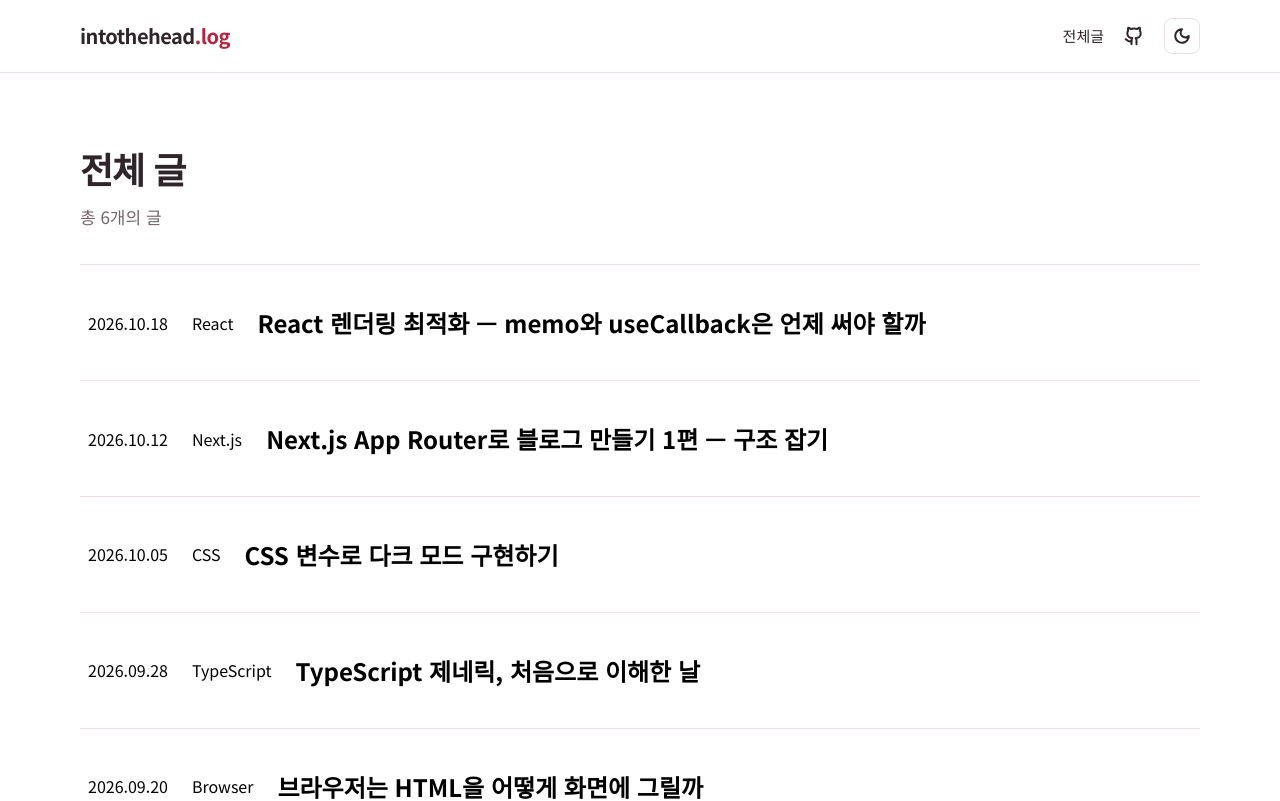
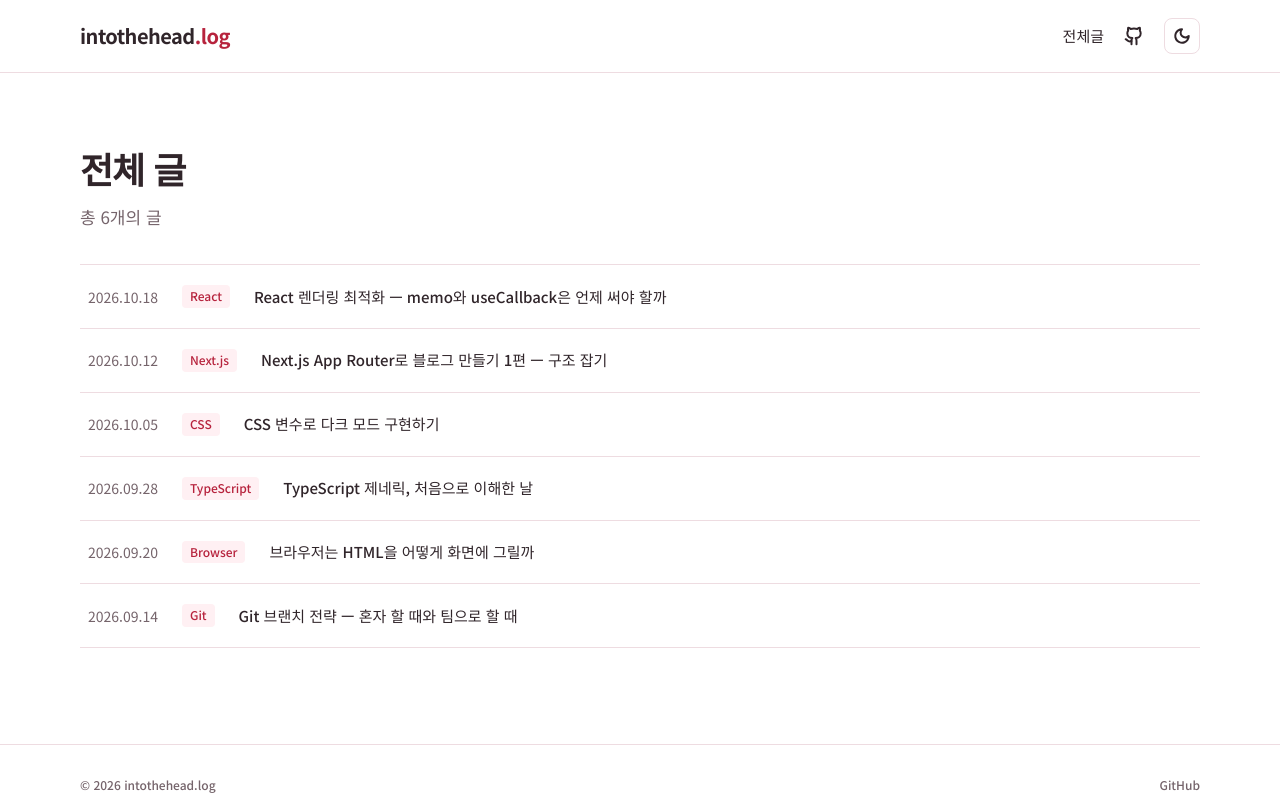
Before and after one commit to intothehead/intothehead.log, a Next.js app: page /posts in a window 1280 px wide. Shown: the top 801 px of the page. Built offline with nearby package versions, Linux system fonts and the light colour scheme.

Commit message:
전체 글 목록 줄의 날짜·태그·제목 글자 모양 넣기

```diff
--- a/components/PostRow.module.css
+++ b/components/PostRow.module.css
@@ -5,3 +5,28 @@
   padding: 20px 8px;
   border-bottom: 1px solid var(--border-default);
 }
+
+.Title {
+  color: var(--text-primary);
+  font-size: 15px;
+  font-weight: 500;
+  line-height: 1.5;
+  margin: 0;
+}
+
+.Date {
+  color: var(--text-muted);
+  font-size: 14px;
+  font-weight: 400;
+  line-height: 1.6;
+}
+
+.Tag {
+  font-size: 12px;
+  font-weight: 500;
+  line-height: 1.4;
+  color: var(--accent-default);
+  padding: 3px 8px;
+  border-radius: 4px;
+  background: var(--accent-subtle);
+}
--- a/components/PostRow.tsx
+++ b/components/PostRow.tsx
@@ -1,4 +1,4 @@
-import styles from "./PostRow.module.css"
+import styles from "./PostRow.module.css";
 
 type PostRowProps = {
   title: string;
@@ -9,9 +9,9 @@ type PostRowProps = {
 export default function PostRow({ title, date, tag }: PostRowProps) {
   return (
     <li className={styles.PostRow}>
-      <time>{date}</time>
-      <span>{tag}</span>
-      <h2>{title}</h2>
+      <time className={styles.Date}>{date}</time>
+      <span className={styles.Tag}>{tag}</span>
+      <h2 className={styles.Title}>{title}</h2>
     </li>
   );
 }
```
